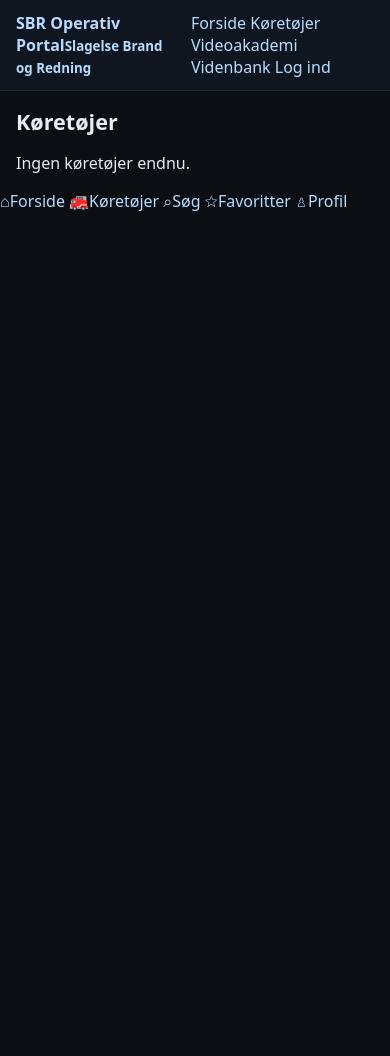
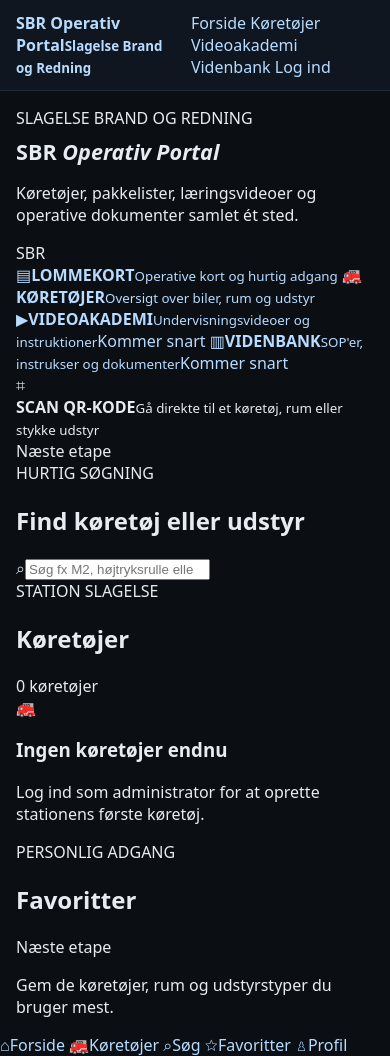
Before and after one commit to flr45/Pakkeliste_SBR, a FastAPI app: page / in a window 390 px wide. Before the commit the page ends 211 px from the top, so only its background shows below. Run offline with FastAPI, Linux system fonts and the light colour scheme.

Commit message:
Create SBR mobile-first portal home

```diff
--- a/templates/index.html
+++ b/templates/index.html
@@ -1,25 +1,82 @@
 {% extends "base.html" %}
+{% block title %}SBR Operativ Portal{% endblock %}
 {% block content %}
-<h1>Køretøjer</h1>
+<section class="hero">
+  <div>
+    <span class="eyebrow">SLAGELSE BRAND OG REDNING</span>
+    <h1>SBR <em>Operativ Portal</em></h1>
+    <p>Køretøjer, pakkelister, læringsvideoer og operative dokumenter samlet ét sted.</p>
+  </div>
+  <div class="hero-badge">SBR</div>
+</section>
+
+<section class="quick-grid" aria-label="Hurtig adgang">
+  <a class="quick-card primary" href="#koeretoejer"><span class="quick-icon">▤</span><strong>LOMMEKORT</strong><small>Operative kort og hurtig adgang</small></a>
+  <a class="quick-card" href="#koeretoejer"><span class="quick-icon">🚒</span><strong>KØRETØJER</strong><small>Oversigt over biler, rum og udstyr</small></a>
+  <a class="quick-card" id="videoakademi" href="#"><span class="quick-icon">▶</span><strong>VIDEOAKADEMI</strong><small>Undervisningsvideoer og instruktioner</small><span class="soon">Kommer snart</span></a>
+  <a class="quick-card" id="videnbank" href="#"><span class="quick-icon">▥</span><strong>VIDENBANK</strong><small>SOP'er, instrukser og dokumenter</small><span class="soon">Kommer snart</span></a>
+</section>
+
+<section class="scan-banner">
+  <span class="scan-icon">⌗</span>
+  <div><strong>SCAN QR-KODE</strong><small>Gå direkte til et køretøj, rum eller stykke udstyr</small></div>
+  <span class="soon">Næste etape</span>
+</section>
+
+<section id="soeg" class="section-block">
+  <div class="section-heading"><div><span class="eyebrow">HURTIG SØGNING</span><h2>Find køretøj eller udstyr</h2></div></div>
+  <label class="search-box"><span>⌕</span><input id="vehicleSearch" type="search" placeholder="Søg fx M2, højtryksrulle eller motorsav…" autocomplete="off"></label>
+</section>
+
+<section id="koeretoejer" class="section-block">
+  <div class="section-heading">
+    <div><span class="eyebrow">STATION SLAGELSE</span><h2>Køretøjer</h2></div>
+    <span class="count-badge">{{ vehicles|length }} køretøjer</span>
+  </div>
 
   {% if logged %}
+  <details class="admin-panel">
+    <summary>＋ Opret nyt køretøj</summary>
     <form method="post" action="/vehicles/new" class="inline-form">
-  <input name="name" placeholder="Nyt køretøj..." required>
-  <input name="description" placeholder="Beskrivelse (valgfri)">
+      <input name="name" placeholder="Kaldesignal og navn" required>
+      <input name="description" placeholder="Kort beskrivelse">
       <button type="submit">Opret</button>
     </form>
+  </details>
   {% endif %}
 
-<ul class="grid">
+  <div id="vehicleGrid" class="vehicle-grid">
     {% for v in vehicles %}
-    <li class="card">
-      <div class="row between">
-        <b>{{ v.name }}</b>
-        <a class="btn" href="/vehicle/{{ v.id }}">Åbn</a>
+      <a class="vehicle-card" href="/vehicle/{{ v.id }}" data-search="{{ v.name|lower }}">
+        <div class="vehicle-thumb"><span>🚒</span></div>
+        <div class="vehicle-copy"><strong>{{ v.name }}</strong><small>Se rum, pakkeliste og dokumenter</small><span class="vehicle-tag">KØRETØJ</span></div>
+        <span class="chevron">›</span>
+      </a>
+    {% else %}
+      <div class="empty-state"><span>🚒</span><h3>Ingen køretøjer endnu</h3><p>Log ind som administrator for at oprette stationens første køretøj.</p></div>
+    {% endfor %}
   </div>
-    </li>
-  {% else %}
-    <li>Ingen køretøjer endnu.</li>
-  {% endfor %}
-</ul>
+  <p id="noResults" class="empty-search hidden">Ingen køretøjer matcher din søgning.</p>
+</section>
+
+<section id="favoritter" class="section-block muted-block">
+  <div class="section-heading"><div><span class="eyebrow">PERSONLIG ADGANG</span><h2>Favoritter</h2></div><span class="soon">Næste etape</span></div>
+  <p>Gem de køretøjer, rum og udstyrstyper du bruger mest.</p>
+</section>
+
+<script>
+const search = document.getElementById('vehicleSearch');
+const cards = [...document.querySelectorAll('.vehicle-card')];
+const noResults = document.getElementById('noResults');
+search?.addEventListener('input', () => {
+  const q = search.value.trim().toLowerCase();
+  let visible = 0;
+  cards.forEach(card => {
+    const show = card.dataset.search.includes(q);
+    card.hidden = !show;
+    if (show) visible++;
+  });
+  noResults.classList.toggle('hidden', visible !== 0 || q === '');
+});
+</script>
 {% endblock %}
```
Lines whose indentation alone changed are shown as unchanged.
